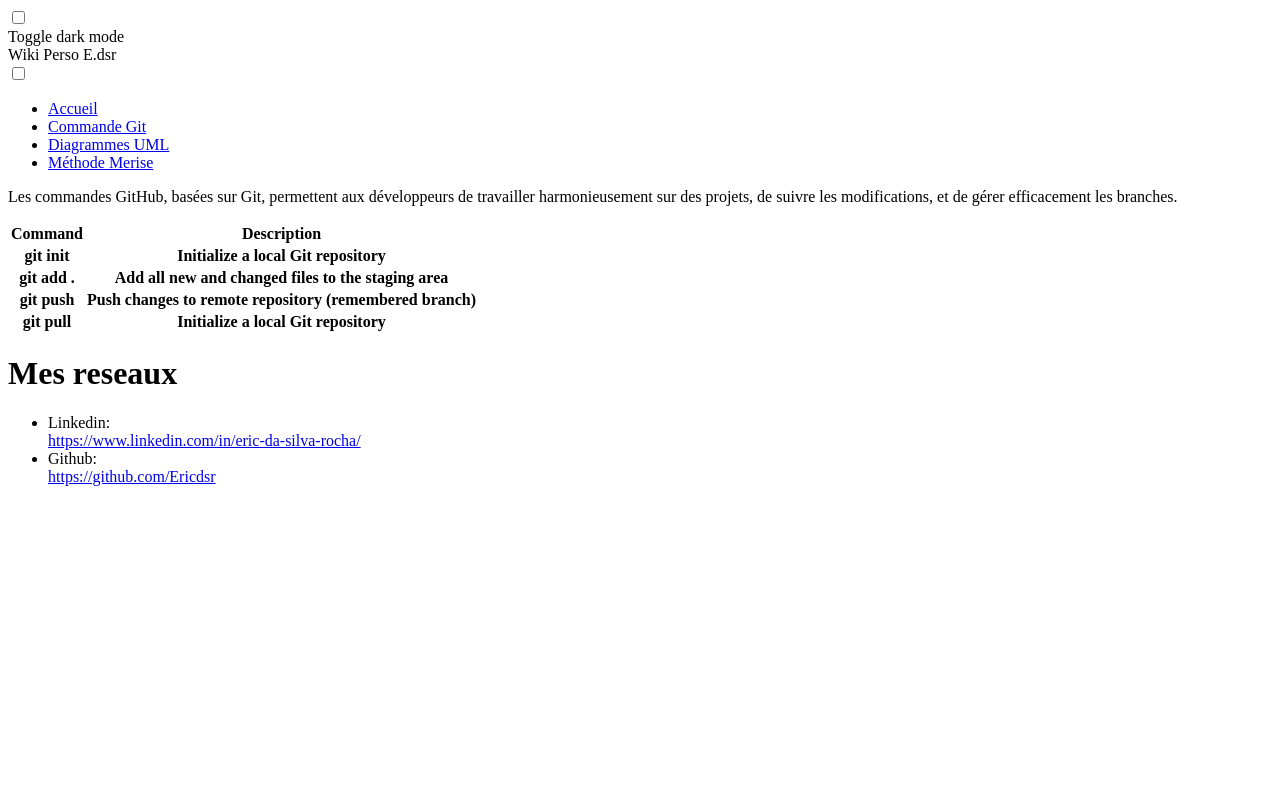
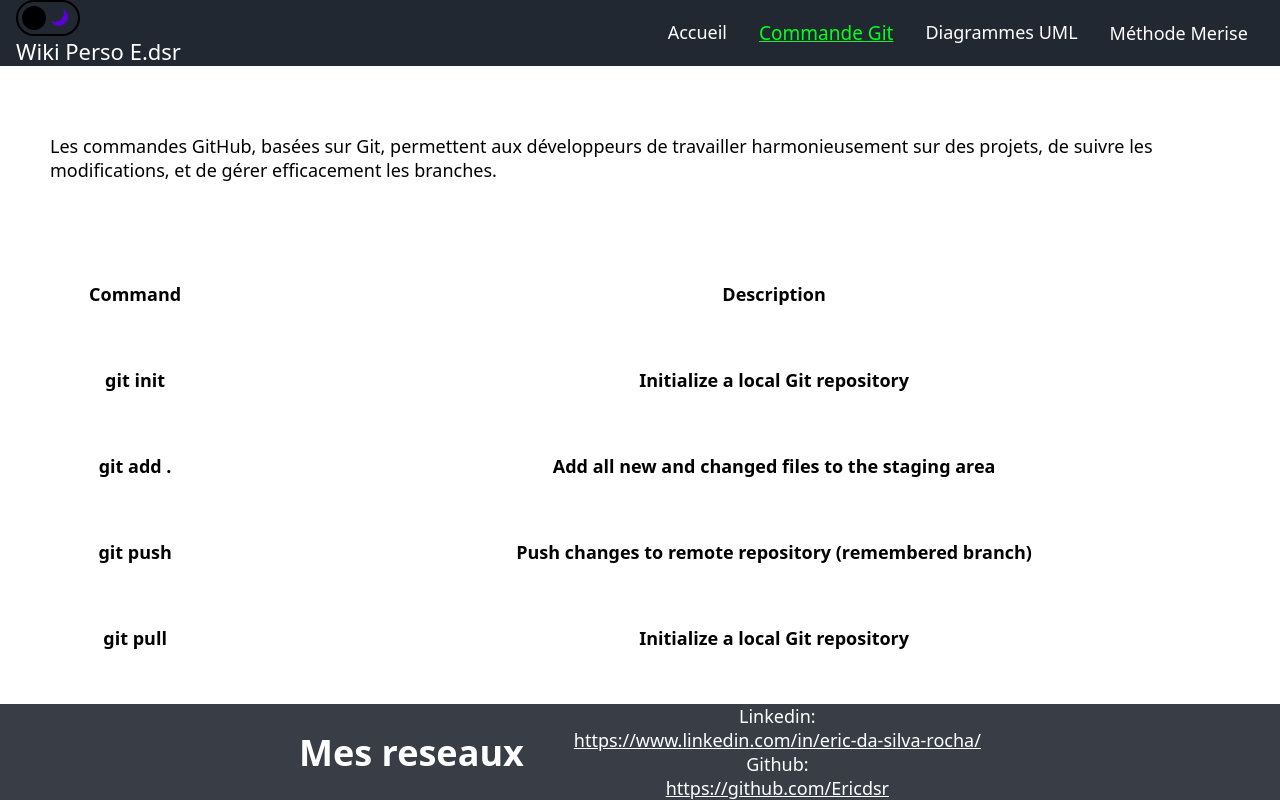
Before and after one commit to 2024-cda-boulogne/wiki-perso-eda, a plain HTML site: page commande.html in a window 1280 px wide. Drawn offline with Linux system fonts and the light colour scheme; the site is published under a folder, as on GitHub Pages, so addresses that start at the root find nothing.

Commit message:
fix: :bug: trydeploiment

```diff
--- a/commande.html
+++ b/commande.html
@@ -3,8 +3,9 @@
 <head>
     <meta charset="UTF-8">
     <meta name="viewport" content="width=device-width, initial-scale=1.0">
-    <link rel="stylesheet" href="/css/js/style.css">
-    <title>Document</title>
+    <meta name="description" content="Free Web tutorials">
+    <link rel="stylesheet" href="css/js/style.css">
+    <title>Commandegit</title>
 </head>
 <body>
     <header>
@@ -32,10 +33,10 @@
             </div>
 
             <ul class="nav-list">
-              <li class="accueil"><a href="/index.html">Accueil</a></li>
-              <li class="commande"><a href="/commande.html">Commande Git</a></li>
-              <li class="uml"><a href="/uml.html">Diagrammes UML</a></li>
-              <li class="merise"><a href="/merise.html">Méthode Merise</a></li>
+              <li class="accueil"><a href="index.html">Accueil</a></li>
+              <li class="commande"><a href="commande.html">Commande Git</a></li>
+              <li class="uml"><a href="uml.html">Diagrammes UML</a></li>
+              <li class="merise"><a href="merise.html">Méthode Merise</a></li>
             </ul>
           </nav>
     </header>
@@ -75,6 +76,6 @@
             <li>Github: <br> <a href="https://github.com/Ericdsr">https://github.com/Ericdsr</a></li>
         </ul>
     </footer>
-<script src="/css/js/script.js"></script>
+<script src="css/js/script.js"></script>
 </body>
 </html>
```
Also changed, not shown: index.html (+7 -7 lines), merise.html (+8 -7 lines), uml.html (+7 -6 lines).
